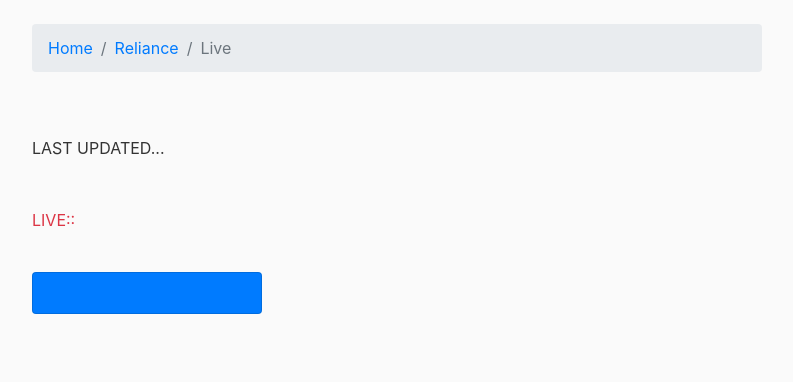
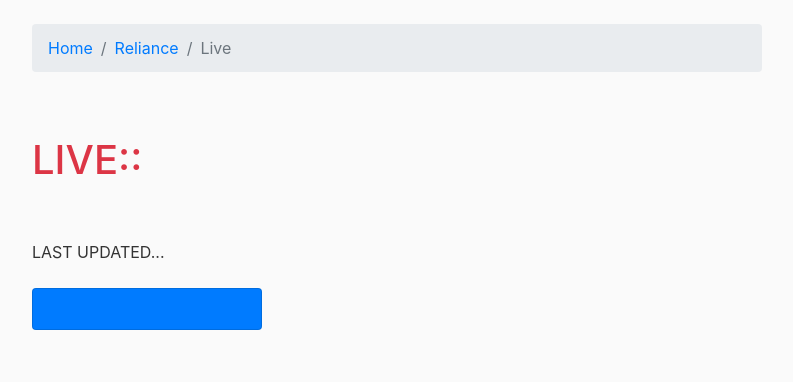
Before and after one commit to Ravichilka46/STOCKER, a Django app: template STOCKER_APP/templates/live.html in a window 1280 px wide. Shown: the part 56-438 px from the top of the page, without its empty margins (53-846 px from the left). Run offline with Django 3.2, Linux system fonts and the light colour scheme; the template is opened without the code that fills it, so the values that code supplies are empty; parts of the project's set-up code (start-up, migrations or seed data) failed here and were passed over; some libraries are stand-ins or nearby versions.

Commit message:
Live position Commit

```diff
--- a/STOCKER_APP/templates/live.html
+++ b/STOCKER_APP/templates/live.html
@@ -10,11 +10,13 @@
 </nav>
 <br>
 <br>
+
+
+    <h1 class="text-danger">LIVE::</h1>
+    <br>
+    <br>
     <a>LAST UPDATED...{{update}}</a>
     <br>
-    <br>
-    <br>
-    <p class="text-danger">LIVE::</p>
     <br>
     <div class="card-columns">
       <div class="card bg-primary">
```
